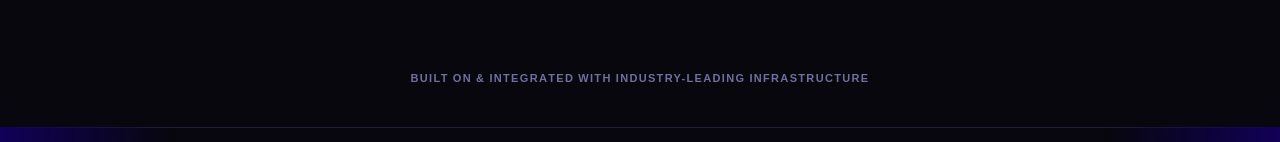
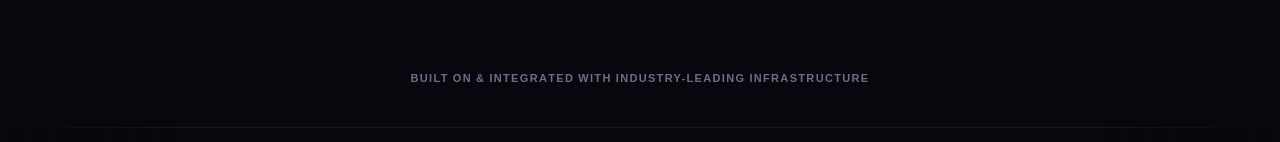
Before and after one commit to ilyaskhan12Q/ZYR0, a React (Vite) app in the folder app/: page / in a window 1280 px wide. Shown: the part 810-952 px from the top of the page. Built offline with nearby package versions, Linux system fonts and the light colour scheme; no server answers.

Commit message:
style(theme): fix footer and dark mode tokens from blue to neutral dark

```diff
--- a/app/src/index.css
+++ b/app/src/index.css
@@ -250,15 +250,15 @@
     --accent-950: #ece7fe;
 
     /* ZYR0 Brand Tokens (Dark Mode) */
-    --zyro-bg: #120159;
-    --zyro-surface: #1A1A2E;
-    --zyro-elevated: #252540;
+    --zyro-bg: #07070D;
+    --zyro-surface: #101018;
+    --zyro-elevated: #181824;
     --zyro-text: #FFFFFF;
-    --zyro-text-secondary: #B0B0C8;
-    --zyro-text-muted: #7070A0;
+    --zyro-text-secondary: #A0A0B8;
+    --zyro-text-muted: #6E6E88;
     --zyro-accent: #7B7BDC;
     --zyro-accent-muted: rgba(123, 123, 220, 0.15);
-    --zyro-border: #2A2A45;
+    --zyro-border: #1E1E2C;
     --zyro-sapphire: #0051C3;
     --zyro-sapphire-muted: rgba(0, 81, 195, 0.2);
     --zyro-twilight: #120159;
```
